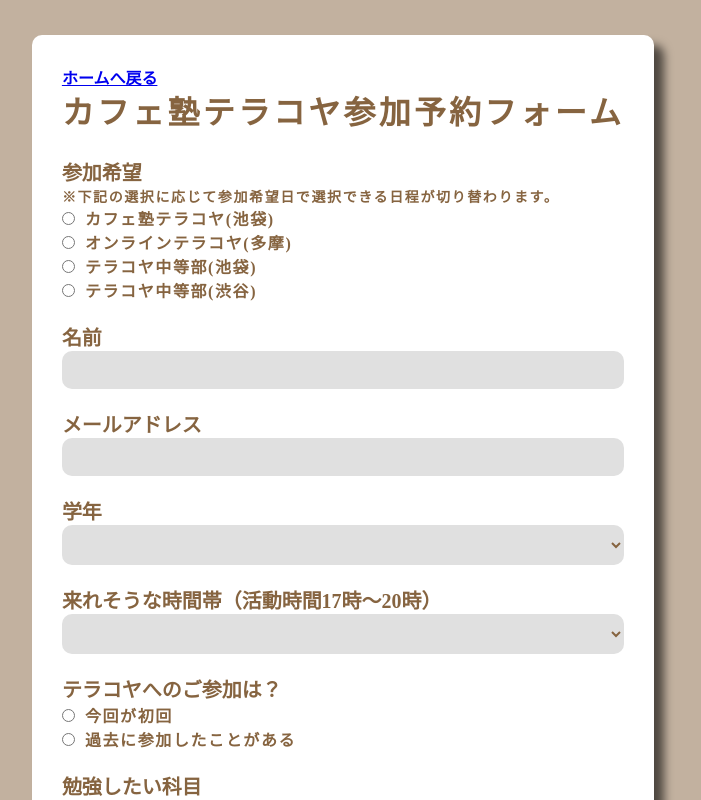
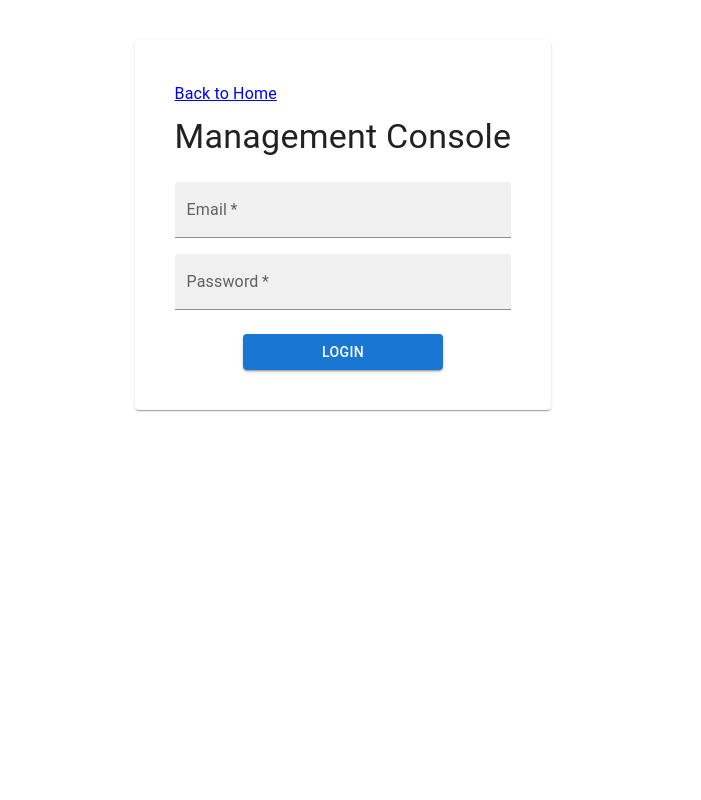
Before and after one commit to ig-freetech/terakoya_web, a React app in the folder app/: page / in a window 1280 px wide. Shown: the top 800 px of the page, without its empty margins (297-998 px from the left). Built offline with nearby package versions, Linux system fonts and the light colour scheme.

Commit message:
Added Login Page

```diff
--- a/app/package.json
+++ b/app/package.json
@@ -7,8 +7,12 @@
     "ts-node": "./node_modules/.bin/ts-node --files -r tsconfig-paths/register"
   },
   "dependencies": {
+    "@emotion/react": "^11.10.6",
+    "@emotion/styled": "^11.10.6",
+    "@mui/material": "^5.11.15",
     "axios": "^0.27.2",
     "dayjs": "^1.11.3",
+    "firebase": "^9.19.1",
     "react": "^18.1.0",
     "react-dom": "^18.1.0",
     "react-hook-form": "^7.32.0",
--- a/app/src/apis/config.ts
+++ b/app/src/apis/config.ts
@@ -1,4 +1,8 @@
-const API_GATEWAY_ID = process.env.AWS_GATEWAY_ID;
+const API_GATEWAY_ID =
+  process.env.NODE_ENV == "development"
+    ? process.env.AWS_DEV_GATEWAY_ID
+    : process.env.AWS_PROD_GATEWAY_ID;
+
 const API_GATEWAY_REGION = process.env.AWS_GATEWAY_REGION;
 
-export const BASE_URL = `https://${API_GATEWAY_ID}.execute-api.${API_GATEWAY_REGION}.amazonaws.com/${process.env.NODE_ENV}`;
+export const BASE_URL = `https://${API_GATEWAY_ID}.execute-api.${API_GATEWAY_REGION}.amazonaws.com/v1`;
--- /dev/null
+++ b/app/src/apis/login.ts
@@ -0,0 +1,10 @@
+import axios from "axios";
+import { BASE_URL } from "@apis/config";
+
+export type RequestBody = {
+  email: string;
+  password: string;
+};
+
+export const login = (body: RequestBody) =>
+  axios.post(BASE_URL + "/login", body);
--- /dev/null
+++ b/app/src/hooks/useLogin.ts
@@ -0,0 +1,47 @@
+import { useState } from "react";
+import { useForm } from "react-hook-form";
+import { useNavigate } from "react-router-dom";
+
+import { RequestBody, login } from "@apis/login";
+import { AxiosError } from "axios";
+
+export const useLogin = () => {
+  const navigate = useNavigate();
+  const [isLoading, setIsLoading] = useState(false);
+  const { register, handleSubmit } = useForm<RequestBody>({
+    defaultValues: {
+      email: "",
+      password: "",
+    },
+  });
+
+  const _onLogin = (body: RequestBody) =>
+    login(body)
+      .then((v) => {
+        if (v.data.resultType === 1) {
+          navigate("/manage");
+          return;
+        }
+        alert("メールアドレスまたはパスワードが間違っています");
+        setIsLoading(false);
+      })
+      .catch((err: AxiosError) => {
+        navigate("/error");
+      });
+
+  const onSubmit = handleSubmit((inputs) => {
+    console.log(`Request Body:\n${JSON.stringify(inputs)}`);
+    if (!inputs.email || !inputs.password) {
+      alert("メールアドレスまたはパスワードの書式が不正です");
+      return;
+    }
+    setIsLoading(true);
+    _onLogin(inputs);
+  });
+
+  return {
+    register,
+    onSubmit,
+    isLoading,
+  };
+};
--- a/app/src/pages/book.tsx
+++ b/app/src/pages/book.tsx
@@ -207,7 +207,7 @@ export const TextArea: React.FC<CommonInputProps> = (props) => (
   <textarea className="textarea" {...props.registerRtn} rows={2} />
 );
 
-export const Page: React.FC = () => {
+export default function Page() {
   const {
     register,
     onSubmit,
@@ -225,8 +225,8 @@ export const Page: React.FC = () => {
     <div className="wallpaper">
       <div className="container">
         <div className="content">
-          <Link to="/">
-            <span className="to-home">ホームへ戻る</span>
+          <Link to="/manage">
+            <span className="to-home">管理者の方はこちら</span>
           </Link>
           <div className="main-caption">
             <span className="main-caption-text">
@@ -409,4 +409,4 @@ export const Page: React.FC = () => {
       </div>
     </div>
   );
-};
+}
--- a/app/src/pages/index.tsx
+++ b/app/src/pages/index.tsx
@@ -1,7 +1,9 @@
 import * as React from "react";
 import { BrowserRouter as Router, Routes, Route, Link } from "react-router-dom";
 
-import { Page } from "@pages/book";
+import BookPage from "@pages/book";
+import LoginPage from "@pages/login";
+import ManagePage from "@pages/manage";
 import "@styles/pages/index.scss";
 
 type ResultProps = {
@@ -44,7 +46,10 @@ const NOT_FOUND_TEXTS = [
 export const Home: React.FC = () => (
   <Router>
     <Routes>
-      <Route path="/" element={<Page />} />
+      {/* <Route path="/" element={<BookPage />} /> */}
+      {/* <Route path="/login" element={<LoginPage />} /> */}
+      <Route path="/" element={<LoginPage />} />
+      <Route path="/manage" element={<ManagePage />} />
       <Route path="/result" element={<Result texts={SUCCESS_RESULT_TEXTS} />} />
       <Route path="/error" element={<Result texts={ERROR_RESULT_TEXTS} />} />
       <Route path="/*" element={<Result texts={NOT_FOUND_TEXTS} />} />
--- /dev/null
+++ b/app/src/pages/login.tsx
@@ -0,0 +1,67 @@
+import React from "react";
+import { Paper, Box, TextField, Typography, Button } from "@mui/material";
+import { Link } from "react-router-dom";
+import { useLogin } from "@hooks/useLogin";
+import ReactLoading from "react-loading";
+
+export default function Page() {
+  const { register, isLoading, onSubmit } = useLogin();
+
+  return (
+    // https://mui.com/system/flexbox/
+    <Box display="flex" justifyContent="center">
+      <Paper
+        sx={{
+          margin: 5,
+          padding: 5,
+        }}
+      >
+        <Box flexDirection="column">
+          <Link to="/">
+            {/* https://mui.com/material-ui/react-typography/ */}
+            <Typography variant="subtitle1">Back to Home</Typography>
+          </Link>
+          <Box display="flex" flexDirection="column" alignItems="center">
+            <Typography variant="h4" sx={{ marginTop: 1 }}>
+              Management Console
+            </Typography>
+            {/* https://mui.com/material-ui/react-text-field/ */}
+            <TextField
+              {...register("email")}
+              fullWidth
+              required={true}
+              type="email"
+              label="Email"
+              variant="filled"
+              sx={{ marginTop: 3 }}
+            />
+            <TextField
+              {...register("password")}
+              fullWidth
+              required={true}
+              type="password"
+              label="Password"
+              variant="filled"
+              sx={{ marginTop: 2 }}
+            />
+            {isLoading ? (
+              <>
+                <ReactLoading type="spin" color="#866440" />
+                <Typography>Processing login...</Typography>
+              </>
+            ) : (
+              <Button
+                type="submit"
+                variant="contained"
+                sx={{ width: "200px", marginTop: 3 }}
+                onClick={onSubmit}
+              >
+                Login
+              </Button>
+            )}
+          </Box>
+        </Box>
+      </Paper>
+    </Box>
+  );
+}
--- /dev/null
+++ b/app/src/pages/manage.tsx
@@ -0,0 +1,12 @@
+import { Typography } from "@mui/material";
+import React from "react";
+import { Link } from "react-router-dom";
+
+export default function Page() {
+  return (
+    <Link to="/">
+      {/* https://mui.com/material-ui/react-typography/ */}
+      <Typography variant="subtitle1">ホームへ戻る</Typography>
+    </Link>
+  );
+}
```
Also changed, not shown: app/src/apis/firebase.ts (added, +41 -0 lines), 1 other file (tests, documents, lock files or other folders).
